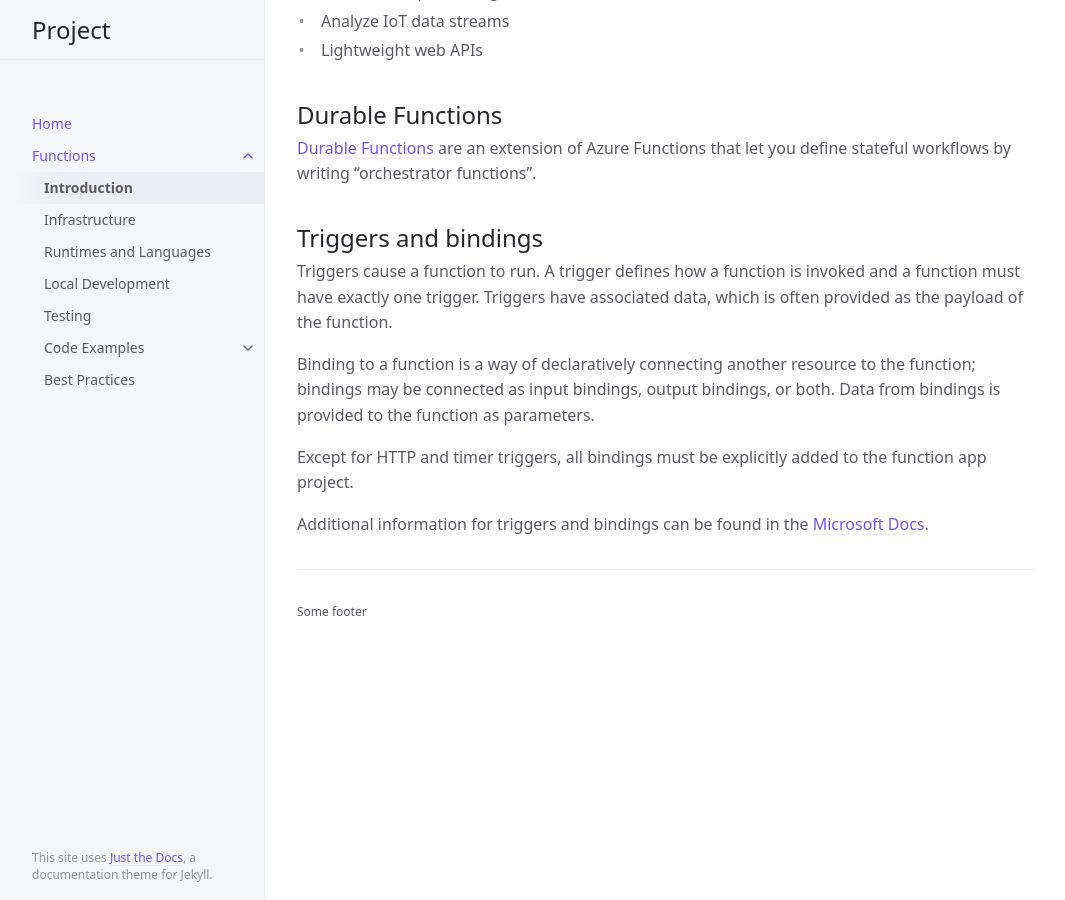
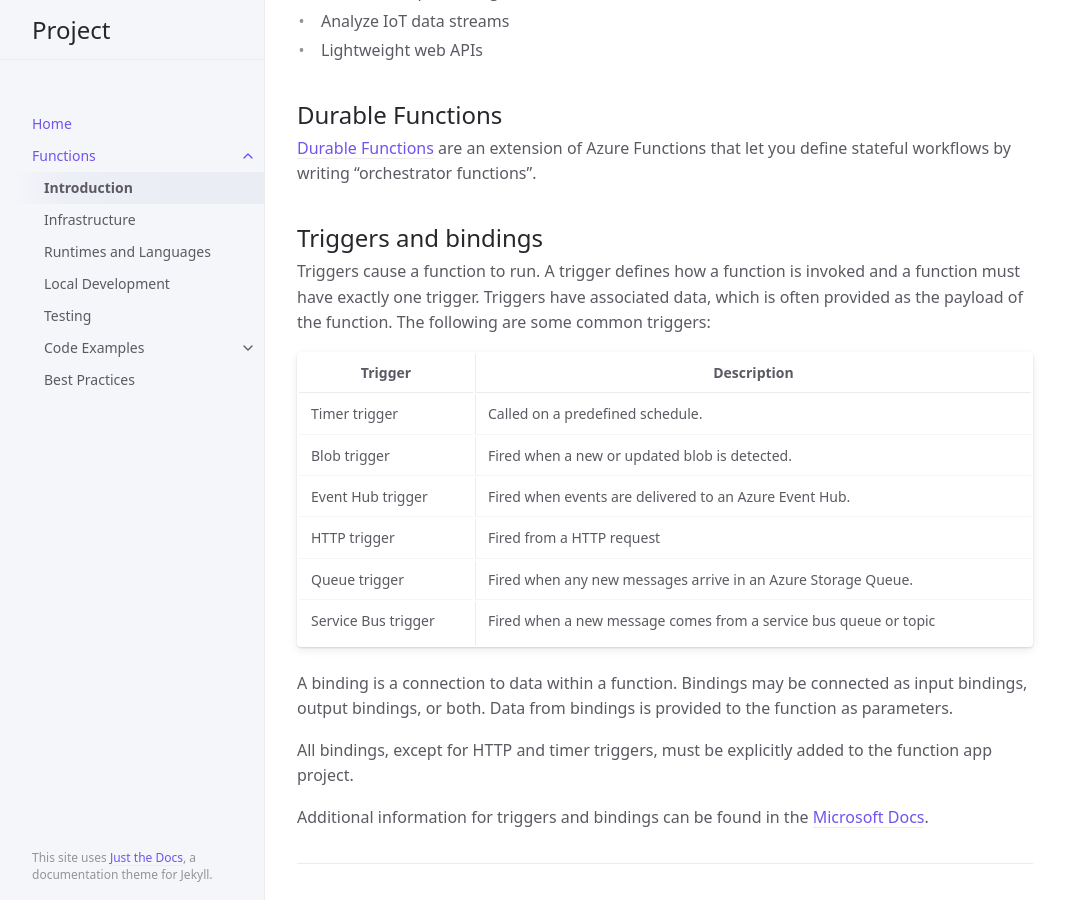
Before and after one commit to bwagner77/docs-test, a Jekyll site: the page built from function/introduction.md, in a window 1280 px wide and 900 px high, scrolled down 726 px. Shown: the whole window, without its empty margins (107-1172 px from the left). Built offline with Jekyll 4.4.1, drawn with Linux system fonts in a browser that asks for light colours.

Commit message:
Updated function docs.

```diff
--- a/function/introduction.md
+++ b/function/introduction.md
@@ -44,14 +44,24 @@ writing "orchestrator functions".
 
 Triggers cause a function to run. A trigger defines how a function is invoked
 and a function must have exactly one trigger. Triggers have associated data,
-which is often provided as the payload of the function.
+which is often provided as the payload of the function.  The following
+are some common triggers:
 
-Binding to a function is a way of declaratively connecting another resource
-to the function; bindings may be connected as input bindings, output bindings,
-or both. Data from bindings is provided to the function as parameters.
+| Trigger               | Description   |
+| --------------------- | ------------- |
+| Timer trigger         | Called on a predefined schedule. |
+| Blob trigger          | Fired when a new or updated blob is detected. |
+| Event Hub trigger     | Fired when events are delivered to an Azure Event Hub. |
+| HTTP trigger          | Fired from a HTTP request |
+| Queue trigger         | Fired when any new messages arrive in an Azure Storage Queue. |
+| Service Bus trigger   | Fired when a new message comes from a service bus queue or topic |
 
-Except for HTTP and timer triggers, all bindings must be explicitly added to the
-function app project.
+A binding is a connection to data within a function. Bindings may be connected
+as input bindings, output bindings, or both. Data from bindings is provided
+to the function as parameters.
+
+All bindings, except for HTTP and timer triggers, must be explicitly added to
+the function app project.
 
 Additional information for triggers and bindings can be found in the
 [Microsoft Docs](https://docs.microsoft.com/en-us/azure/azure-functions/functions-triggers-bindings?tabs=csharp).
```
